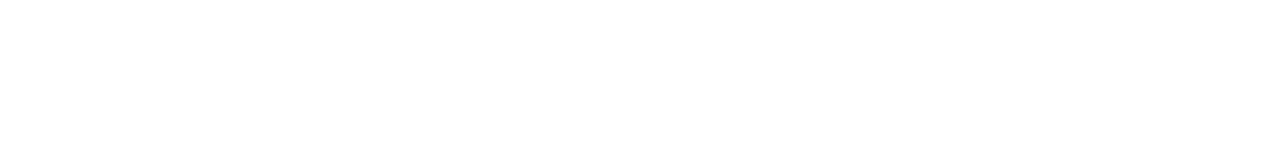
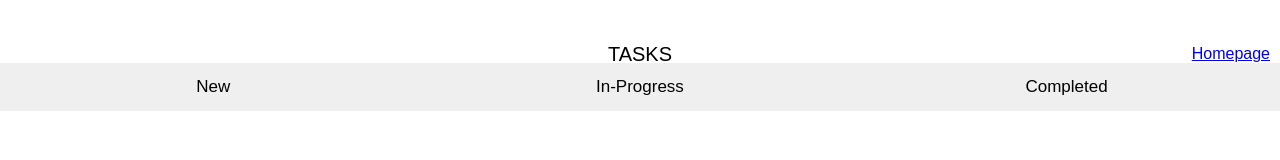
Before and after one commit to lee-tammy/HappyHouse, a plain HTML site: page tasks.html in a window 1280 px wide. Drawn offline with Linux system fonts and the light colour scheme.

Commit message:
added the tab menu to the task page

```diff
--- a/tasks.html
+++ b/tasks.html
@@ -2,3 +2,158 @@
 <!--
   Helpful link: https://www.w3schools.com/howto/howto_js_full_page_tabs.asp
 -->
+
+<style>
+
+#taskPageHeader {
+  margin: 0 auto;
+  position: relative;
+  background: white;
+  color: black;
+  overflow: hidden;
+  font-family: sans-serif;
+  padding-top: 45px;
+  padding-left: 10px;
+  padding-right: 10px;
+}
+
+.header a {
+  margin: 0 auto;
+  float: left;
+  text-align: center;
+}
+
+.centered {
+  /*margin: 0 auto;*/
+  position: absolute;
+  padding-top: 45px;
+  top: 50%;
+  left: 50%;
+  font-size: 20px;
+  transform: translate(-50%, -50%);
+}
+
+.right-side a {
+  float: right;
+  margin: 0 auto;
+}
+
+/*.header{
+  text-align: center;
+} */
+
+.btn{
+  border: 2px solid black;
+  background-color: white;
+  color: black;
+  padding: 14px 28px;
+  font-size: 16px;
+  cursor: pointer;
+}
+
+.newTask{
+  background: #gray;
+  color: black;
+}
+
+/* enables full page tabs */
+body, html{
+  height: 100%;
+  margin: 0 auto;
+  font-family: sans-serif;
+}
+
+/* style tab links */
+.tablink{
+  color: black;
+  float: left;
+  border: none;
+  outline: none;
+  cursor: pointer;
+  padding: 14px 16px;
+  font-size: 17px;
+  width: 33.33%;
+}
+
+.tablink:hover{
+  background-color: #777;
+}
+
+.tabcontent{
+  color: black;
+  display: none;
+  padding: 100px 20px;
+  height: 100%;
+}
+
+/*#Home {background-color: white;}*/
+/*#In-Progress {background-color: white;}*/
+/*#Completed {background-color: white;}*/
+
+</style>
+
+
+
+<!-- THE START OF THE HTML -->
+<html>
+  <head>
+    <title>TASKS</title>
+  </head>
+  <body>
+
+  <div class="header" id="taskPageHeader">
+    <div class="centered">
+      <p>TASKS</p>
+    </div>
+    <div class="right-side">
+      <a href="#homepage" id="homepage">Homepage<a>
+    </div>
+  </div>
+
+
+    <button class="tablink" onclick="openPage('New', this, '#777')">New</button>
+    <button class="tablink" onclick="openPage('In-Progress', this, '#777')">In-Progress</buton>
+    <button class="tablink" onclick="openPage('Completed', this, '#777')">Completed</button>
+
+
+<!--New Task Tab-->
+    <div id="New" class="tabcontent">
+      <h3>New</h3>
+        <button class="btn newTask"> New Task? </button>
+    </div>
+
+<!--In-Progress Task Tab-->
+    <div id="In-Progress" class="tabcontent">
+      <h3>In-Progress</h3>
+    </div>
+
+<!--Completed Task Tab-->
+    <div id="Completed" class="tabcontent">
+      <p> A list of the user's completed tasks </p>
+    </div>
+
+    <script>
+      function openPage(pageName, elmnt, color){
+        var i, tabcontent, tablinks;
+        tabcontent = document.getElementsByClassName("tabcontent");
+        for(i = 0; i < tabcontent.length; i++){
+          tabcontent[i].style.display = "none";
+        }
+        tablinks = document.getElementsByClassName("tablink");
+        for(i = 0; i < tablinks.length; i++){
+          tablinks[i].style.backgroundColor="";
+        }
+        document.getElementById(pageName).style.display="block";
+        elmnt.style.backgroundColor=color;
+
+        document.getElementById("defaultOpen").click();
+      }
+    </script>
+
+
+  </body>
+
+
+
+
+</html>
```
